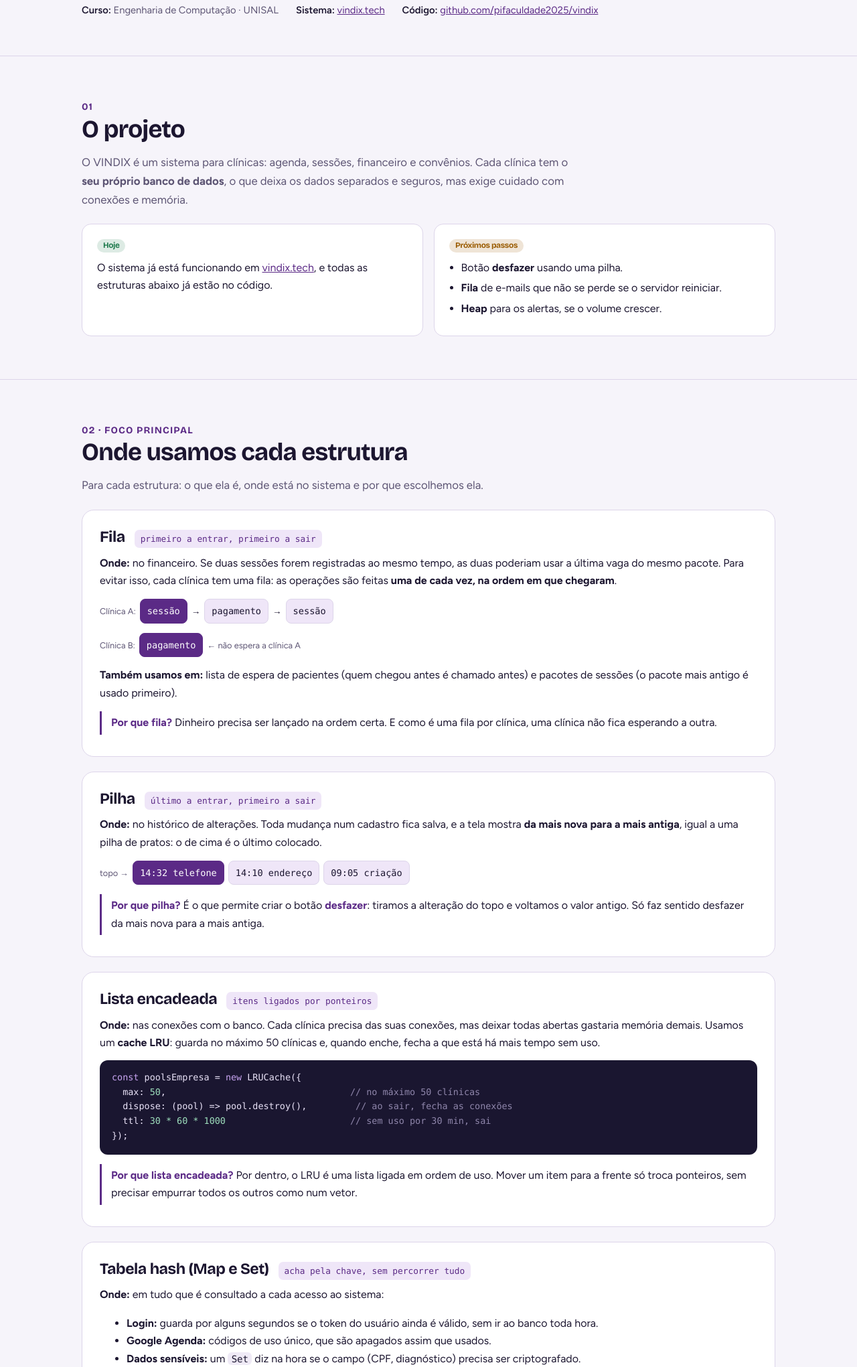
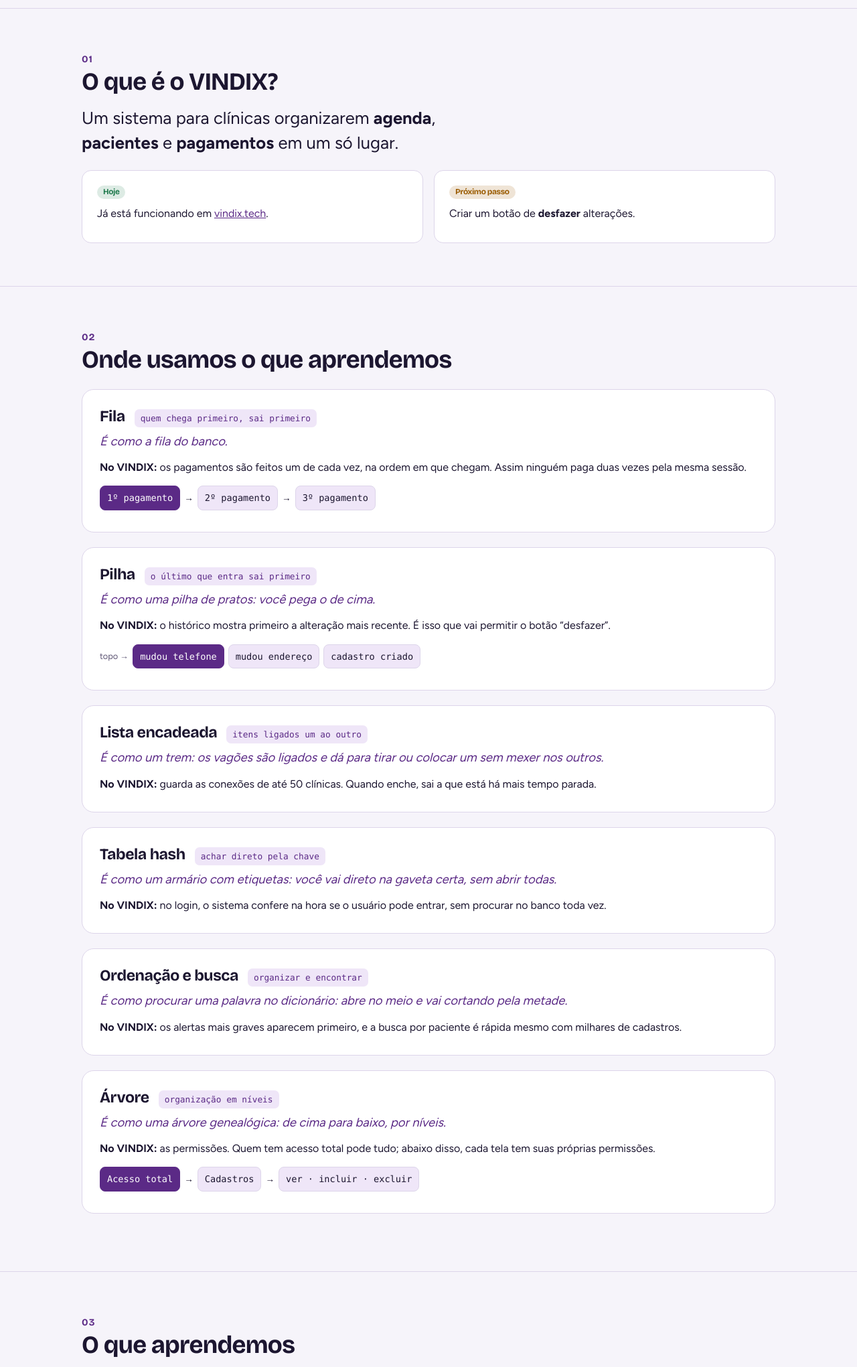
Before and after one commit to Diegoz14/ADC2-Estrutura-de-dados, a plain HTML site: page index.html in a window 1280 px wide. Shown: the part 442-2483 px from the top of the page at 67% size. Drawn offline with Linux system fonts and the light colour scheme.

Commit message:
Versão curta e didática para apresentação

```diff
--- a/index.html
+++ b/index.html
@@ -102,6 +102,8 @@ tr:last-child td{border-bottom:0}
 .queue .q.h{background:var(--brand);color:#fff;border-color:var(--brand)}
 .queue .lbl{color:var(--muted);font-size:.8rem}
 
+.big{font-size:clamp(1.25rem,2.6vw,1.6rem);line-height:1.45;max-width:36ch;margin:.3em 0}
+.ana{font-size:1.15rem;font-style:italic;color:var(--brand);margin:.2em 0 .6em}
 footer{padding:40px 0 60px;border-top:1px solid var(--line);color:var(--muted);font-size:.88rem}
 .team{display:flex;flex-wrap:wrap;gap:10px;margin:14px 0}
 .team span{background:var(--surface);border:1px solid var(--line);padding:8px 14px;border-radius:99px;color:var(--text);font-weight:600}
@@ -114,8 +116,6 @@ footer{padding:40px 0 60px;border-top:1px solid var(--line);color:var(--muted);f
   <ul>
     <li><a class="l" href="#visao">Projeto</a></li>
     <li><a class="l" href="#estruturas">Estruturas</a></li>
-    <li><a class="l" href="#tradeoffs">Trade-offs</a></li>
-    <li><a class="l" href="#memoria">Memória</a></li>
     <li><a class="l" href="#conclusao">Conclusão</a></li>
   </ul>
 </div></nav>
@@ -123,146 +123,75 @@ footer{padding:40px 0 60px;border-top:1px solid var(--line);color:var(--muted);f
 <header class="hero" id="topo"><div class="wrap">
   <span class="eyebrow">Projeto Integrador · Estruturas de Dados · ADC2</span>
   <h1>Estruturas de dados no <span>VINDIX</span></h1>
-  <p class="lead">Como usamos o que aprendemos na disciplina para deixar o sistema mais rápido, organizado e sem desperdício de memória.</p>
-  <div class="meta">
-    <div><b>Curso:</b> Engenharia de Computação · UNISAL</div>
-    <div><b>Sistema:</b> <a href="https://vindix.tech" target="_blank" rel="noopener">vindix.tech</a></div>
-    <div><b>Código:</b> <a href="https://github.com/pifaculdade2025/vindix" target="_blank" rel="noopener">github.com/pifaculdade2025/vindix</a></div>
-  </div>
+  <p class="lead">Como a matéria ajudou a deixar nosso sistema mais rápido e organizado.</p>
 </div></header>
 
 <main>
 
 <section id="visao"><div class="wrap">
   <div class="sec-n">01</div>
-  <h2>O projeto</h2>
-  <p class="intro">O VINDIX é um sistema para clínicas: agenda, sessões, financeiro e convênios. Cada clínica tem o <b>seu próprio banco de dados</b>, o que deixa os dados separados e seguros, mas exige cuidado com conexões e memória.</p>
+  <h2>O que é o VINDIX?</h2>
+  <p class="big">Um sistema para clínicas organizarem <b>agenda</b>, <b>pacientes</b> e <b>pagamentos</b> em um só lugar.</p>
   <div class="grid g2" style="margin-top:22px">
-    <div class="card">
-      <h3><span class="tag t-done">Hoje</span></h3>
-      <p>O sistema já está funcionando em <a href="https://vindix.tech" target="_blank" rel="noopener">vindix.tech</a>, e todas as estruturas abaixo já estão no código.</p>
-    </div>
-    <div class="card">
-      <h3><span class="tag t-next">Próximos passos</span></h3>
-      <ul>
-        <li>Botão <b>desfazer</b> usando uma pilha.</li>
-        <li><b>Fila</b> de e-mails que não se perde se o servidor reiniciar.</li>
-        <li><b>Heap</b> para os alertas, se o volume crescer.</li>
-      </ul>
-    </div>
+    <div class="card"><h3><span class="tag t-done">Hoje</span></h3><p>Já está funcionando em <a href="https://vindix.tech" target="_blank" rel="noopener">vindix.tech</a>.</p></div>
+    <div class="card"><h3><span class="tag t-next">Próximo passo</span></h3><p>Criar um botão de <b>desfazer</b> alterações.</p></div>
   </div>
 </div></section>
 
 <section id="estruturas"><div class="wrap">
-  <div class="sec-n">02 · FOCO PRINCIPAL</div>
-  <h2>Onde usamos cada estrutura</h2>
-  <p class="intro">Para cada estrutura: o que ela é, onde está no sistema e por que escolhemos ela.</p>
+  <div class="sec-n">02</div>
+  <h2>Onde usamos o que aprendemos</h2>
 
-  <div class="ds" id="filas">
-    <div class="ds-head"><h3>Fila</h3><span class="cx">primeiro a entrar, primeiro a sair</span></div>
-    <p><b>Onde:</b> no financeiro. Se duas sessões forem registradas ao mesmo tempo, as duas poderiam usar a última vaga do mesmo pacote. Para evitar isso, cada clínica tem uma fila: as operações são feitas <b>uma de cada vez, na ordem em que chegaram</b>.</p>
-    <div class="queue"><span class="lbl">Clínica A:</span><span class="q h">sessão</span>→<span class="q">pagamento</span>→<span class="q">sessão</span></div>
-    <div class="queue"><span class="lbl">Clínica B:</span><span class="q h">pagamento</span><span class="lbl">← não espera a clínica A</span></div>
-    <p><b>Também usamos em:</b> lista de espera de pacientes (quem chegou antes é chamado antes) e pacotes de sessões (o pacote mais antigo é usado primeiro).</p>
-    <div class="why"><b>Por que fila?</b> Dinheiro precisa ser lançado na ordem certa. E como é uma fila por clínica, uma clínica não fica esperando a outra.</div>
+  <div class="ds">
+    <div class="ds-head"><h3>Fila</h3><span class="cx">quem chega primeiro, sai primeiro</span></div>
+    <p class="ana">É como a fila do banco.</p>
+    <p><b>No VINDIX:</b> os pagamentos são feitos um de cada vez, na ordem em que chegam. Assim ninguém paga duas vezes pela mesma sessão.</p>
+    <div class="queue"><span class="q h">1º pagamento</span>→<span class="q">2º pagamento</span>→<span class="q">3º pagamento</span></div>
   </div>
 
-  <div class="ds" id="pilhas">
-    <div class="ds-head"><h3>Pilha</h3><span class="cx">último a entrar, primeiro a sair</span></div>
-    <p><b>Onde:</b> no histórico de alterações. Toda mudança num cadastro fica salva, e a tela mostra <b>da mais nova para a mais antiga</b>, igual a uma pilha de pratos: o de cima é o último colocado.</p>
-    <div class="queue"><span class="lbl">topo →</span><span class="q h">14:32 telefone</span><span class="q">14:10 endereço</span><span class="q">09:05 criação</span></div>
-    <div class="why"><b>Por que pilha?</b> É o que permite criar o botão <b>desfazer</b>: tiramos a alteração do topo e voltamos o valor antigo. Só faz sentido desfazer da mais nova para a mais antiga.</div>
+  <div class="ds">
+    <div class="ds-head"><h3>Pilha</h3><span class="cx">o último que entra sai primeiro</span></div>
+    <p class="ana">É como uma pilha de pratos: você pega o de cima.</p>
+    <p><b>No VINDIX:</b> o histórico mostra primeiro a alteração mais recente. É isso que vai permitir o botão “desfazer”.</p>
+    <div class="queue"><span class="lbl">topo →</span><span class="q h">mudou telefone</span><span class="q">mudou endereço</span><span class="q">cadastro criado</span></div>
   </div>
 
-  <div class="ds" id="listas">
-    <div class="ds-head"><h3>Lista encadeada</h3><span class="cx">itens ligados por ponteiros</span></div>
-    <p><b>Onde:</b> nas conexões com o banco. Cada clínica precisa das suas conexões, mas deixar todas abertas gastaria memória demais. Usamos um <b>cache LRU</b>: guarda no máximo 50 clínicas e, quando enche, fecha a que está há mais tempo sem uso.</p>
-<pre><code><span class="k">const</span> poolsEmpresa = <span class="k">new</span> LRUCache({
-  max: <span class="s">50</span>,                                  <span class="c">// no máximo 50 clínicas</span>
-  dispose: (pool) => pool.destroy(),         <span class="c">// ao sair, fecha as conexões</span>
-  ttl: <span class="s">30 * 60 * 1000</span>                       <span class="c">// sem uso por 30 min, sai</span>
-});</code></pre>
-    <div class="why"><b>Por que lista encadeada?</b> Por dentro, o LRU é uma lista ligada em ordem de uso. Mover um item para a frente só troca ponteiros, sem precisar empurrar todos os outros como num vetor.</div>
+  <div class="ds">
+    <div class="ds-head"><h3>Lista encadeada</h3><span class="cx">itens ligados um ao outro</span></div>
+    <p class="ana">É como um trem: os vagões são ligados e dá para tirar ou colocar um sem mexer nos outros.</p>
+    <p><b>No VINDIX:</b> guarda as conexões de até 50 clínicas. Quando enche, sai a que está há mais tempo parada.</p>
   </div>
 
-  <div class="ds" id="hash">
-    <div class="ds-head"><h3>Tabela hash (Map e Set)</h3><span class="cx">acha pela chave, sem percorrer tudo</span></div>
-    <p><b>Onde:</b> em tudo que é consultado a cada acesso ao sistema:</p>
-    <ul>
-      <li><b>Login:</b> guarda por alguns segundos se o token do usuário ainda é válido, sem ir ao banco toda hora.</li>
-      <li><b>Google Agenda:</b> códigos de uso único, que são apagados assim que usados.</li>
-      <li><b>Dados sensíveis:</b> um <code>Set</code> diz na hora se o campo (CPF, diagnóstico) precisa ser criptografado.</li>
-    </ul>
-    <div class="why"><b>Por que hash?</b> Num vetor, para achar algo é preciso olhar item por item. Na tabela hash vamos direto na chave, com o mesmo tempo para 10 ou 10 mil itens.</div>
+  <div class="ds">
+    <div class="ds-head"><h3>Tabela hash</h3><span class="cx">achar direto pela chave</span></div>
+    <p class="ana">É como um armário com etiquetas: você vai direto na gaveta certa, sem abrir todas.</p>
+    <p><b>No VINDIX:</b> no login, o sistema confere na hora se o usuário pode entrar, sem procurar no banco toda vez.</p>
   </div>
 
-  <div class="ds" id="ordenacao">
-    <div class="ds-head"><h3>Ordenação e busca</h3><span class="cx">organizar e encontrar rápido</span></div>
-    <p><b>Ordenação:</b> o painel de convênios mostra os alertas <b>mais graves primeiro</b> e, em caso de empate, por nome do paciente. Os relatórios (dias mais cheios, especialidades mais procuradas) também são rankings ordenados.</p>
-    <p><b>Busca:</b> o banco usa <b>índices em árvore</b>, que funcionam como uma busca binária: a cada passo, metade dos dados é descartada. Por isso achar um paciente entre milhares é rápido.</p>
-    <div class="why"><b>Detalhe:</b> na busca por nome, o sistema espera o usuário parar de digitar antes de pesquisar. Em vez de uma busca por letra, é feita uma por palavra.</div>
+  <div class="ds">
+    <div class="ds-head"><h3>Ordenação e busca</h3><span class="cx">organizar e encontrar</span></div>
+    <p class="ana">É como procurar uma palavra no dicionário: abre no meio e vai cortando pela metade.</p>
+    <p><b>No VINDIX:</b> os alertas mais graves aparecem primeiro, e a busca por paciente é rápida mesmo com milhares de cadastros.</p>
   </div>
 
-  <div class="ds" id="heap">
-    <div class="ds-head"><h3>Fila de prioridade</h3><span class="cx">o mais importante sai primeiro</span></div>
-    <p><b>Onde:</b> nas guias de convênio, o sistema sempre usa primeiro a guia que <b>vence antes</b>, para nenhuma vencer com sessões sobrando.</p>
-    <div class="why"><b>Por que não usamos heap (ainda)?</b> Cada clínica tem poucos alertas e todos aparecem na tela, então ordenar a lista inteira é tão rápido quanto. O heap vale a pena quando a lista é grande e só os primeiros interessam.</div>
-  </div>
-
-  <div class="ds" id="arvores">
-    <div class="ds-head"><h3>Árvores e grafos</h3><span class="cx">hierarquias e ligações</span></div>
-    <div class="cols">
-      <div>
-        <p><b>Árvore de permissões:</b> o código tem dois dígitos, a tela e a ação.</p>
-<pre><code>1   Acesso total
-├─ 10  Cadastros (tudo)
-│   ├─ 11 ver    12 incluir
-│   └─ 13 alterar  14 excluir
-└─ 60  Financeiro (tudo)
-    └─ 61 … 63</code></pre>
-        <p>Para saber se alguém pode incluir um cadastro, o sistema sobe a árvore: tem o 12? Senão, o 10? Senão, o 1?</p>
-      </div>
-      <div>
-        <p><b>Grafo de vínculos:</b> profissionais e pacientes são os pontos, e “atende na especialidade X” é a ligação entre eles.</p>
-        <p>Cada profissional só enxerga os pacientes ligados a ele no grafo.</p>
-      </div>
-    </div>
-  </div>
-</div></section>
-
-<section id="tradeoffs"><div class="wrap">
-  <div class="sec-n">03</div>
-  <h2>Ler rápido ou inserir rápido?</h2>
-  <p class="intro">Cada escolha depende do que mais acontece naquele ponto do sistema.</p>
-  <div class="tbl" style="margin-top:22px"><table>
-    <thead><tr><th>Situação</th><th>O que mais acontece</th><th>Usamos</th><th>Por quê</th></tr></thead>
-    <tbody>
-      <tr><td>Validar login</td><td>Leitura, o tempo todo</td><td>Tabela hash</td><td>Acha direto, sem ir ao banco.</td></tr>
-      <tr><td>Lançar pagamentos</td><td>Inserir em ordem</td><td>Fila</td><td>Garante a ordem certa.</td></tr>
-      <tr><td>Conexões das clínicas</td><td>Ler e descartar o menos usado</td><td>Lista encadeada (LRU)</td><td>Reorganiza sem custo alto.</td></tr>
-      <tr><td>Histórico</td><td>Inserir sempre, ler o mais novo</td><td>Pilha</td><td>O topo é a última mudança.</td></tr>
-      <tr><td>Alertas</td><td>Ordenar uma lista pequena</td><td>Ordenação</td><td>Heap não traria ganho.</td></tr>
-      <tr><td>Buscar no banco</td><td>Leitura</td><td>Índice em árvore</td><td>Lemos muito mais do que gravamos.</td></tr>
-    </tbody>
-  </table></div>
-</div></section>
-
-<section id="memoria"><div class="wrap">
-  <div class="sec-n">04</div>
-  <h2>Cuidando da memória</h2>
-  <p class="intro">O servidor fica ligado por semanas. Se uma estrutura só cresce, a memória acaba. Por isso cada uma tem uma regra:</p>
-  <div class="grid g3" style="margin-top:22px">
-    <div class="card"><h3>Tamanho máximo</h3><p>No máximo 50 clínicas com conexão aberta e só 3 avisos na tela por vez.</p></div>
-    <div class="card"><h3>Prazo de validade</h3><p>Códigos de uso único somem em 10 minutos, e o cache de login dura 30 segundos.</p></div>
-    <div class="card"><h3>Liberar ao sair</h3><p>Quando uma clínica sai do cache, as conexões dela são fechadas. É o <code>free()</code> que vimos em aula.</p></div>
+  <div class="ds">
+    <div class="ds-head"><h3>Árvore</h3><span class="cx">organização em níveis</span></div>
+    <p class="ana">É como uma árvore genealógica: de cima para baixo, por níveis.</p>
+    <p><b>No VINDIX:</b> as permissões. Quem tem acesso total pode tudo; abaixo disso, cada tela tem suas próprias permissões.</p>
+    <div class="queue"><span class="q h">Acesso total</span>→<span class="q">Cadastros</span>→<span class="q">ver · incluir · excluir</span></div>
   </div>
 </div></section>
 
 <section id="conclusao"><div class="wrap">
-  <div class="sec-n">05</div>
-  <h2>O que a disciplina mudou no projeto</h2>
-  <p class="intro">Antes, usávamos vetores para quase tudo e consultávamos o banco a todo momento. A disciplina nos ensinou a perguntar: <b>o que mais acontece aqui, ler ou inserir?</b> E a escolher a estrutura certa para isso.</p>
-  <p>Também aprendemos que toda estrutura na memória precisa de um limite ou de uma forma de ser liberada, igual ao <code>malloc</code> e <code>free</code> vistos em sala.</p>
+  <div class="sec-n">03</div>
+  <h2>O que aprendemos</h2>
+  <p class="big">Antes de escolher uma estrutura, a pergunta é: <b>aqui eu mais leio ou mais guardo dados?</b></p>
+  <div class="grid g3" style="margin-top:22px">
+    <div class="card"><h3>Leio muito</h3><p>Tabela hash ou árvore: acham rápido.</p></div>
+    <div class="card"><h3>A ordem importa</h3><p>Fila ou pilha.</p></div>
+    <div class="card"><h3>Muda o tempo todo</h3><p>Lista encadeada.</p></div>
+  </div>
+  <p style="margin-top:20px">E toda estrutura na memória precisa de um <b>limite</b>, senão a memória do servidor acaba.</p>
 </div></section>
 
 </main>
```
